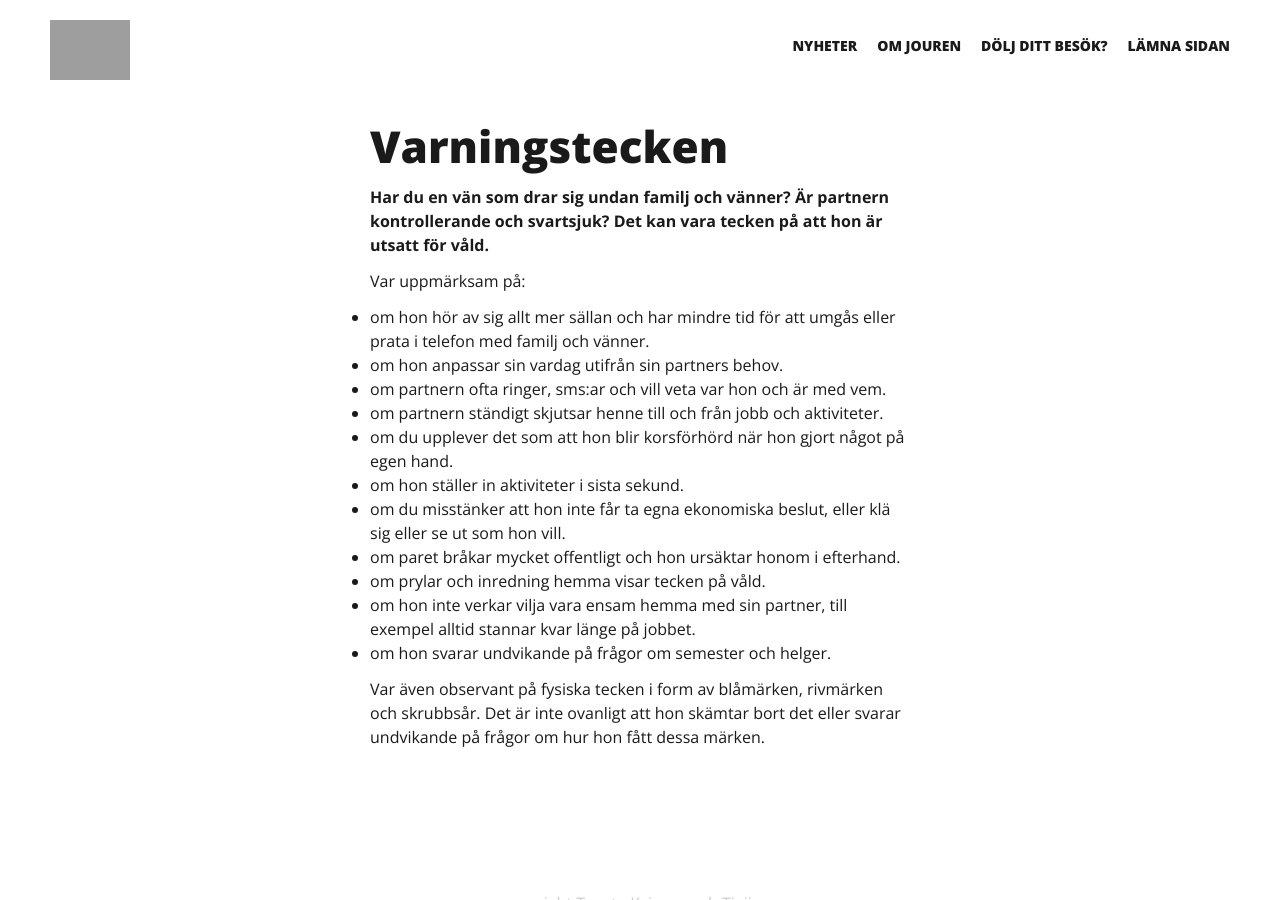
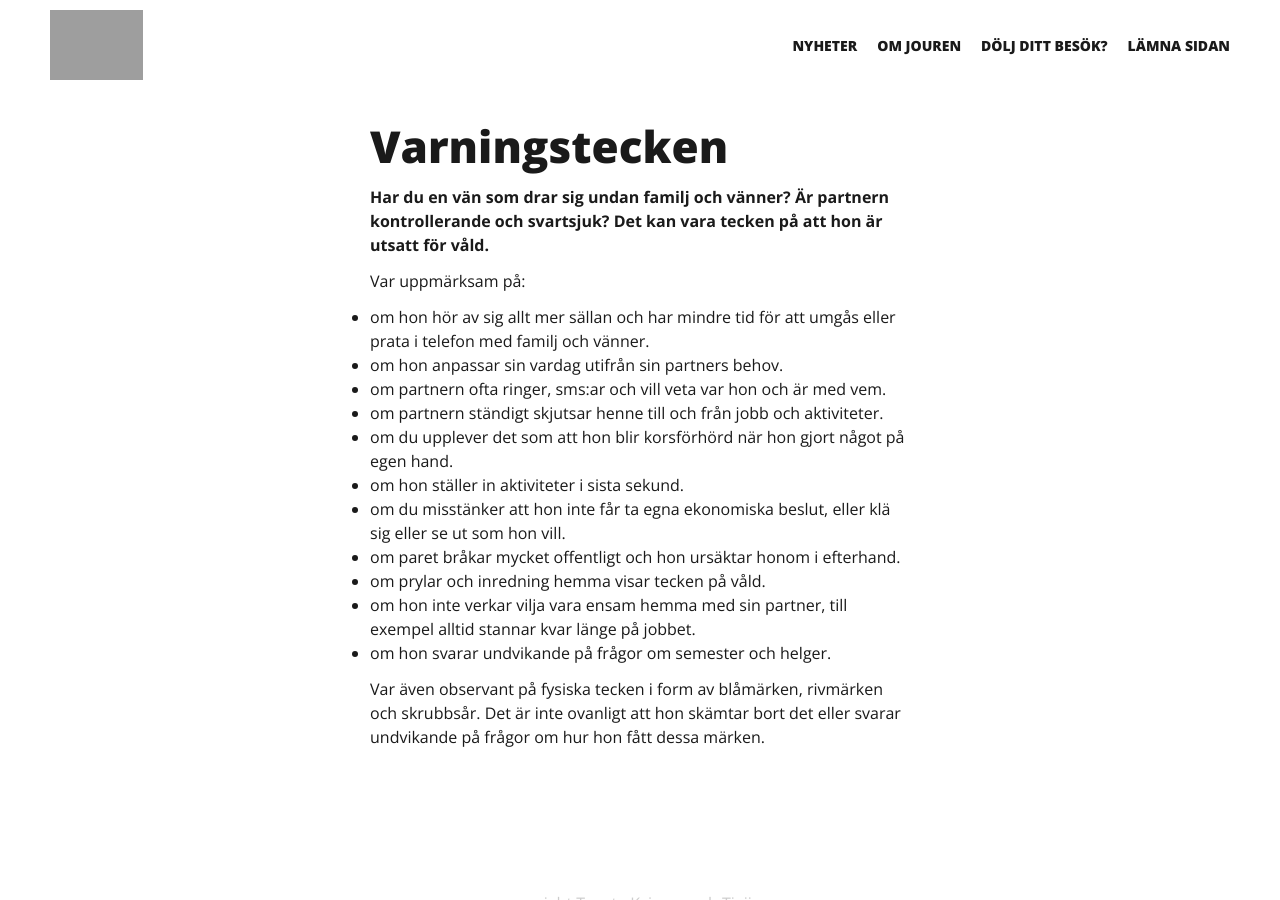
Before and after one commit to gardefjord/tenstakvinnojour, a Jekyll site: the page built from varningstecken/index.html, in a window 1280 px wide and 900 px high. Built offline with Jekyll 4.4.1, drawn with Linux system fonts in a browser that asks for light colours; nearby versions of some CDN libraries; grey boxes are pictures that could not be loaded.

Commit message:
Header safari fix

```diff
--- a/_sass/header.scss
+++ b/_sass/header.scss
@@ -37,7 +37,6 @@
 }
 
 .logo {
-  padding-top: 10px;
   height: 100%;
   border: none;
   display: block;
@@ -47,6 +46,8 @@
   }
 
   img {
+    display: block;
+    max-height: 90px;
     height: 100%;
   }
 }
```
Also changed, not shown: 2 other files.
